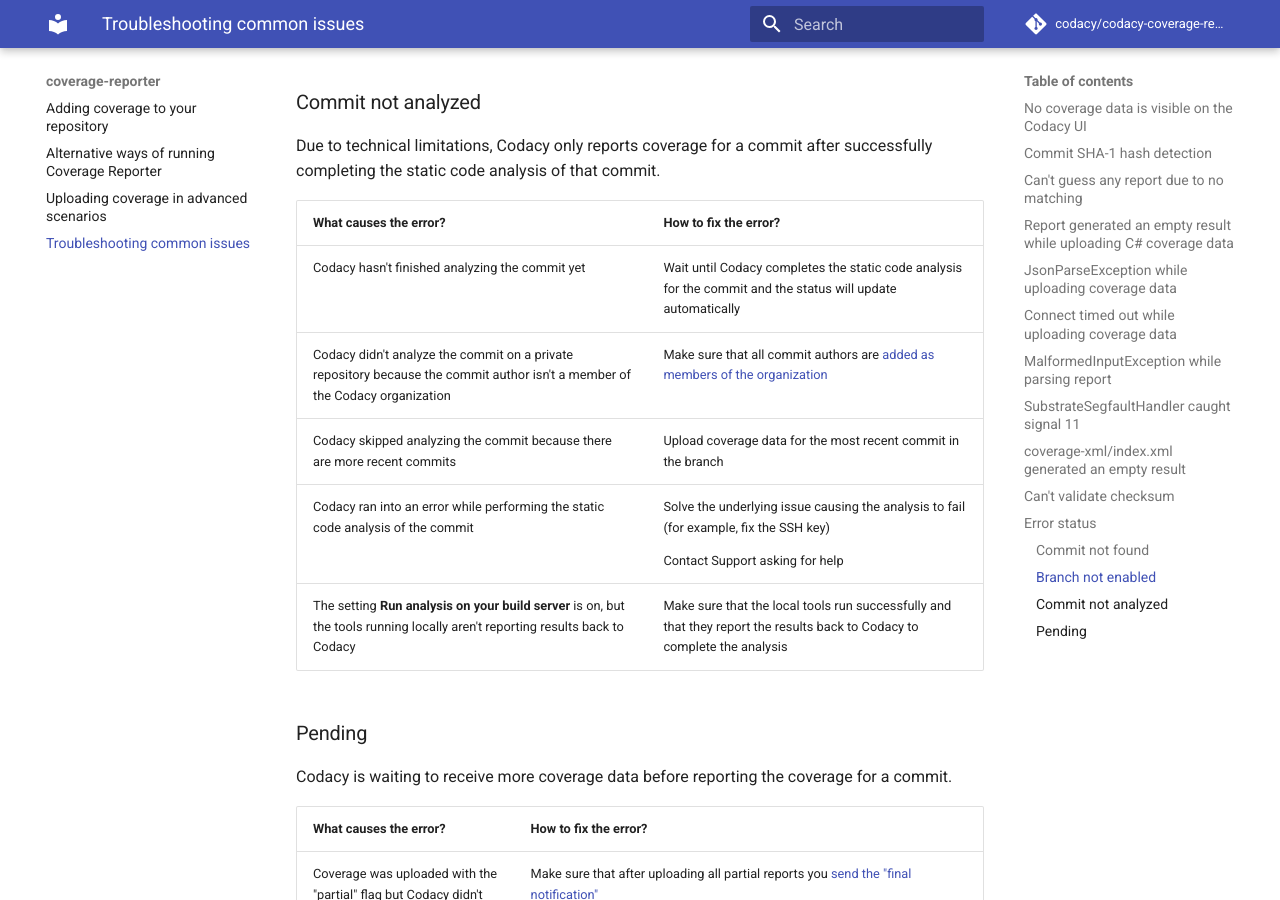
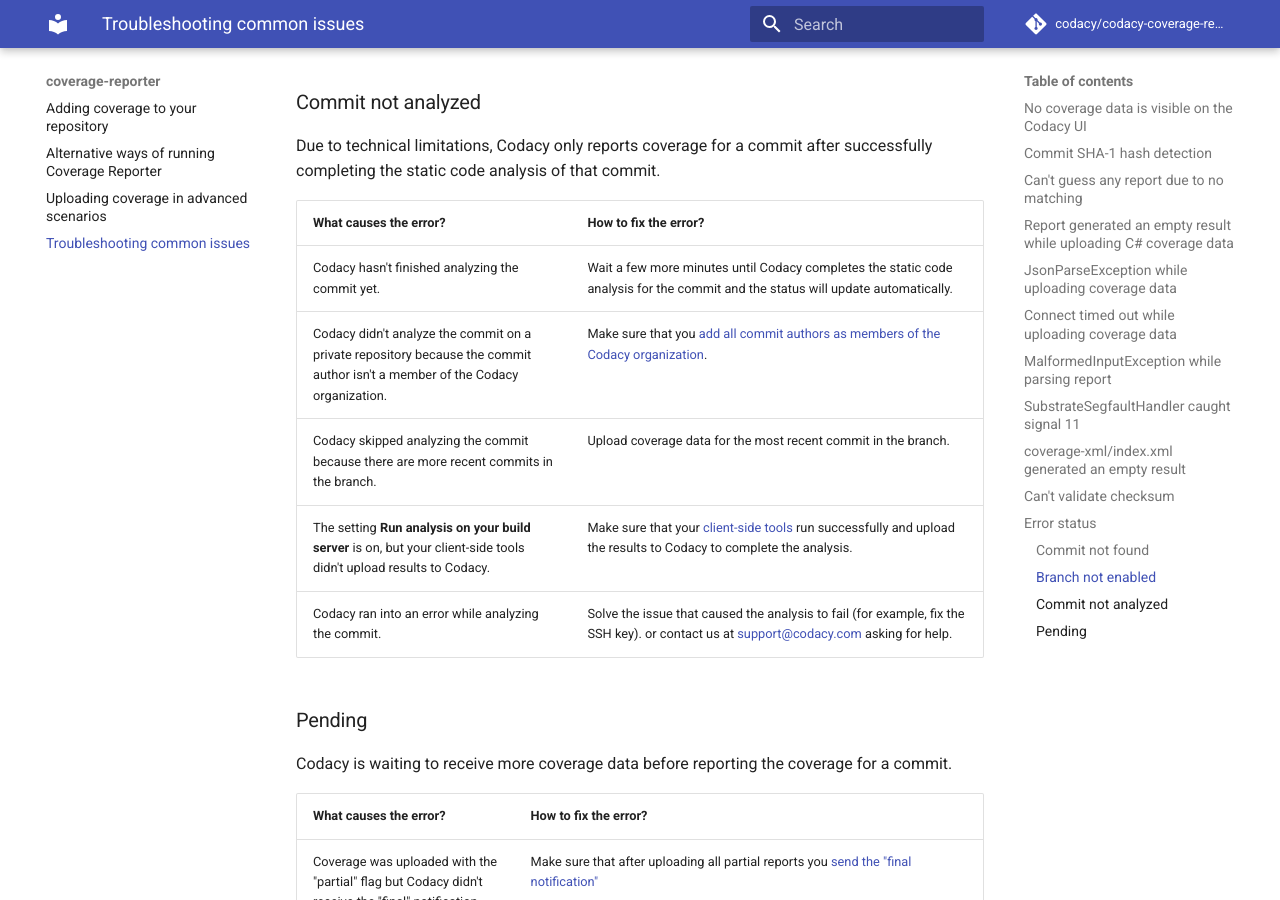
Before and after one commit to codacy/codacy-coverage-reporter, an MkDocs documentation site: the page built from docs/troubleshooting-common-issues.md, in a window 1280 px wide and 900 px high, scrolled down 5247 px. Built offline with MkDocs 1.6.1 and Material for MkDocs 9.7.7, drawn with Linux system fonts in a browser that asks for light colours; comment, search, counter and statistics services are not loaded.

Commit message:
doc: Review table for status "Commit not analyzed" CY-6365

```diff
--- a/docs/troubleshooting-common-issues.md
+++ b/docs/troubleshooting-common-issues.md
@@ -209,50 +209,49 @@
 <table>
 <thead>
 <tr>
-    <th>What causes the error?</th>
+    <th width="40%">What causes the error?</th>
     <th>How to fix the error?</th>
 </tr>
 </thead>
 <tbody>
 <tr>
     <td>
-        Codacy hasn't finished analyzing the commit yet
+        Codacy hasn't finished analyzing the commit yet.
     </td>
     <td>
-        Wait until Codacy completes the static code analysis for the commit and the status will update automatically
+        Wait a few more minutes until Codacy completes the static code analysis for the commit and the status will update automatically.
     </td>
 </tr>
 <tr>
     <td>
-        Codacy didn't analyze the commit on a private repository because the commit author isn't a member of the Codacy organization
+        Codacy didn't analyze the commit on a private repository because the commit author isn't a member of the Codacy organization.
     </td>
     <td>
-        Make sure that all commit authors are <a href="../organizations/managing-people/#adding-people">added as members of the organization</a>
+        Make sure that you <a href="../organizations/managing-people/#adding-people">add all commit authors as members of the Codacy organization</a>.
     </td>
 </tr>
 <tr>
     <td>
-        Codacy skipped analyzing the commit because there are more recent commits
+        Codacy skipped analyzing the commit because there are more recent commits in the branch.
     </td>
     <td>
-        Upload coverage data for the most recent commit in the branch
+        Upload coverage data for the most recent commit in the branch.
     </td>
 </tr>
 <tr>
     <td>
-        Codacy ran into an error while performing the static code analysis of the commit
+        The setting <strong>Run analysis on your build server</strong> is on, but your client-side tools didn't upload results to Codacy.
     </td>
     <td>
-        <p>Solve the underlying issue causing the analysis to fail (for example, fix the SSH key)</p>
-        <p>Contact Support asking for help</p>
+        Make sure that your <a href="../related-tools/local-analysis/client-side-tools/">client-side tools</a> run successfully and upload the results to Codacy to complete the analysis.
     </td>
 </tr>
 <tr>
     <td>
-        The setting <strong>Run analysis on your build server</strong> is on, but the tools running locally aren't reporting results back to Codacy
+        Codacy ran into an error while analyzing the commit.
     </td>
     <td>
-        Make sure that the local tools run successfully and that they report the results back to Codacy to complete the analysis
+        Solve the issue that caused the analysis to fail (for example, fix the SSH key).<!--TODO Mention the most common issues--> or contact us at <a href="mailto:support@codacy.com">support@codacy.com</a> asking for help.
     </td>
 </tr>
 </table>
```
